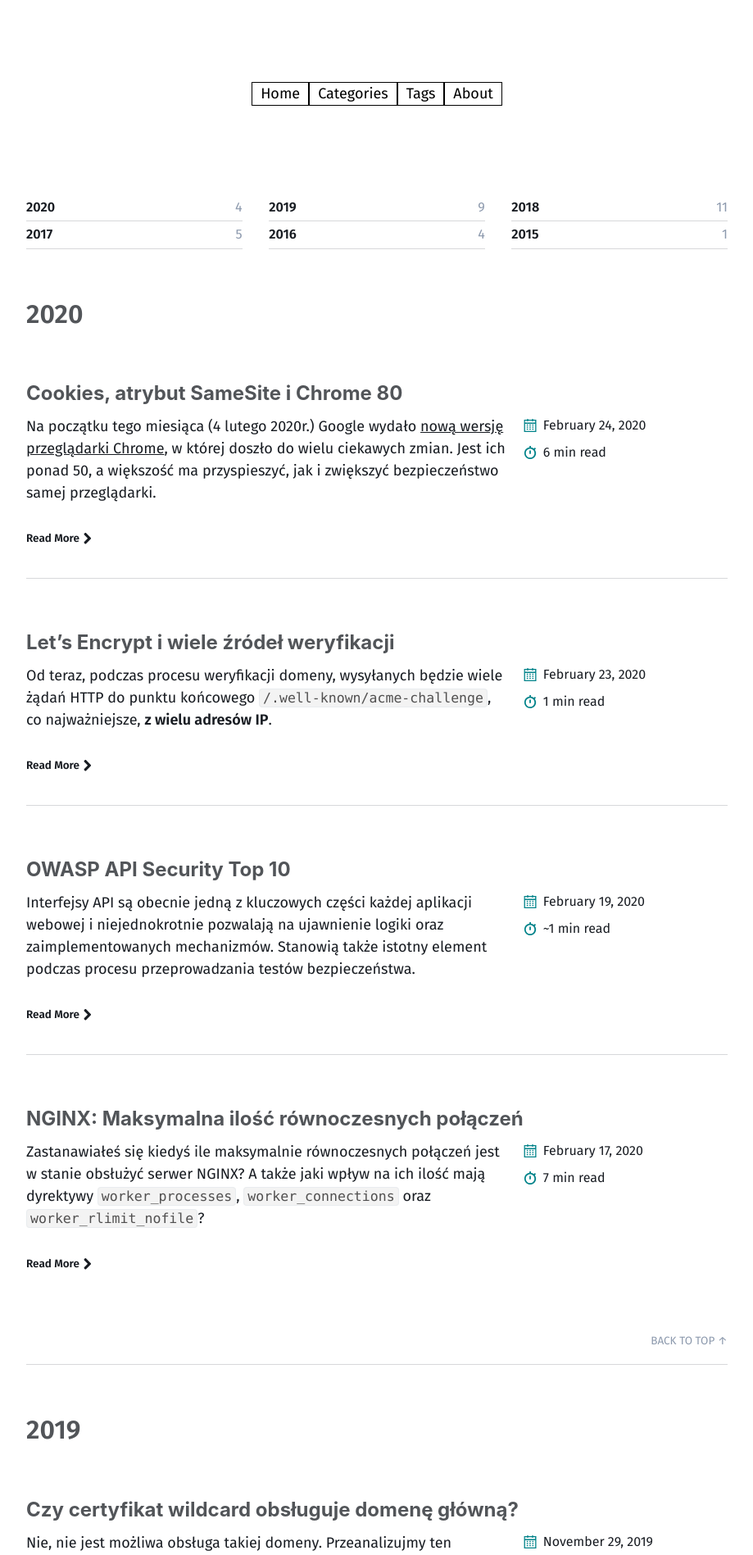
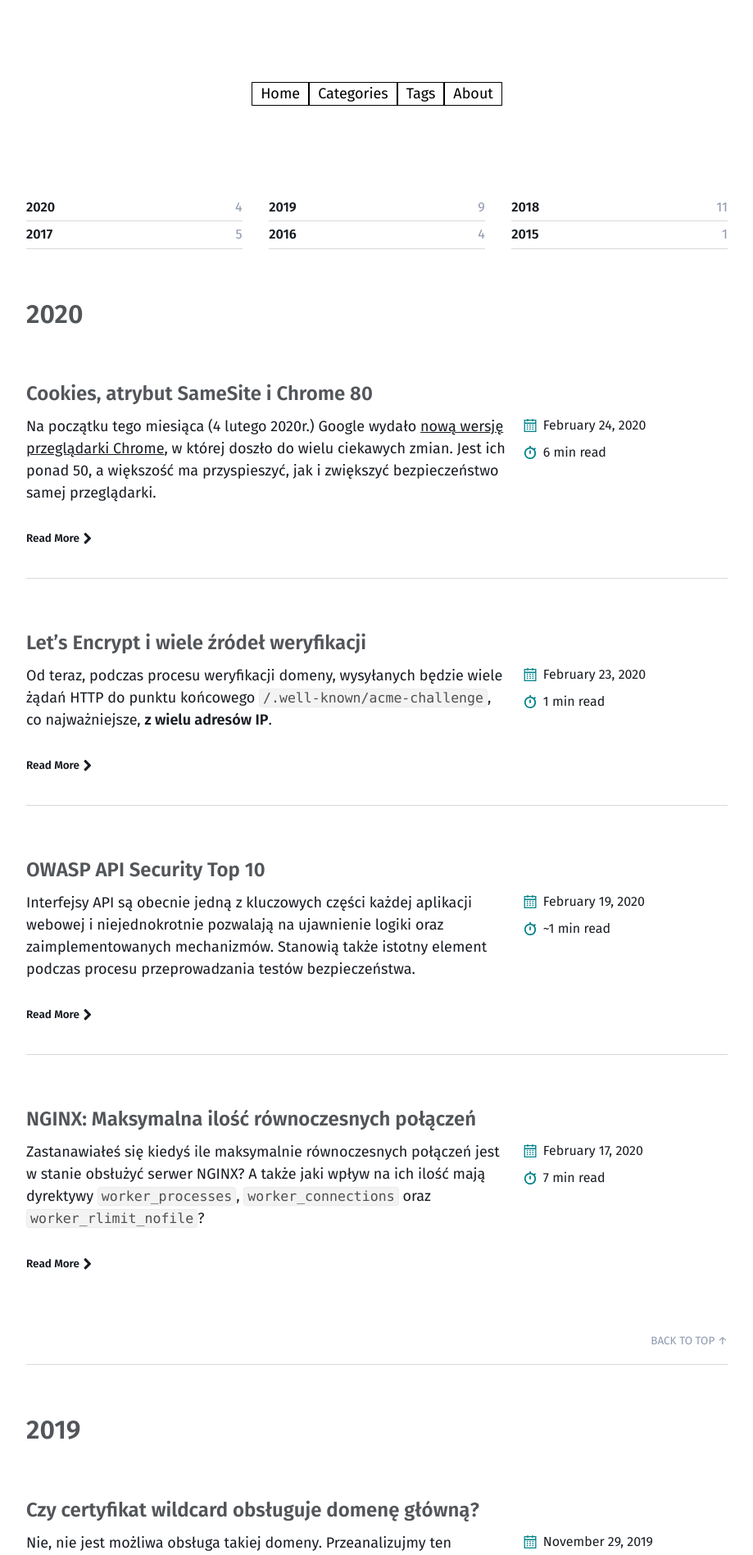
Before and after one commit to morristech/trimstray.github.io, a Jekyll site: the page built from posts.md, in a window 1280 px wide. Shown: the top 1897 px of the page at 82% size, without its empty margins (180-1099 px from the left). Built offline with Jekyll 4.4.1, drawn with Linux system fonts in a browser that asks for light colours.

Commit message:
update styles - signed-off-by: trimstray <trimstray@gmail.com>

```diff
--- a/assets/stylesheets/main.scss
+++ b/assets/stylesheets/main.scss
@@ -18,7 +18,7 @@ html, body {
 }
 
 h1, h2, h3, h4, h5, h6 {
-  font-family: -apple-system,BlinkMacSystemFont,Segoe UI,Helvetica,Arial,sans-serif,Apple Color Emoji,Segoe UI Emoji;
+  /* font-family: -apple-system,BlinkMacSystemFont,Segoe UI,Helvetica,Arial,sans-serif,Apple Color Emoji,Segoe UI Emoji; */
   margin-top: 60px;
 }
 
```
